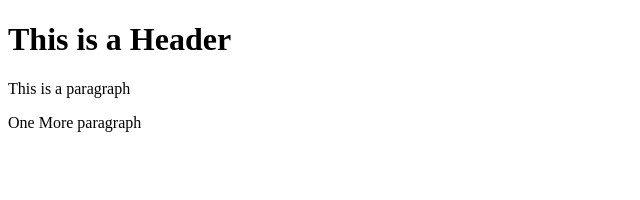
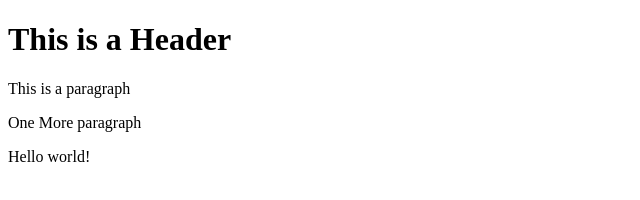
Before and after one commit to josephkim22/git-test-2, a website: page index.html in a window 1280 px wide. Shown: the whole page, without its empty margins (0-640 px from the left). Drawn offline with Linux system fonts and the light colour scheme.

Commit message:
using NPM

```diff
--- a/index.html
+++ b/index.html
@@ -4,5 +4,7 @@
     <h1>This is a Header</h1>
     <p>This is a paragraph</p>
     <p>One More paragraph</p>
+    <P>Hello world!</P>
+
   </body>
 </html>
```
Also changed, not shown: package.json (added, +24 -0 lines), 2 other files.
